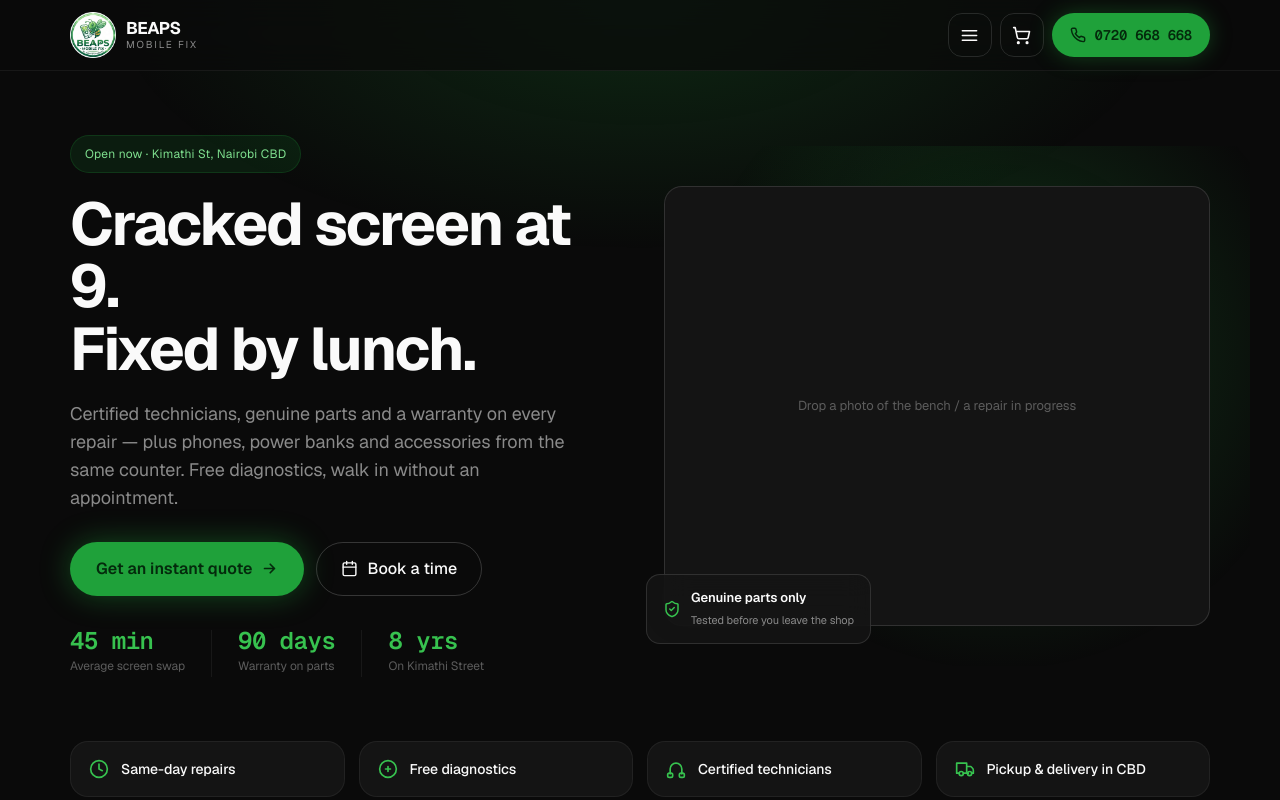
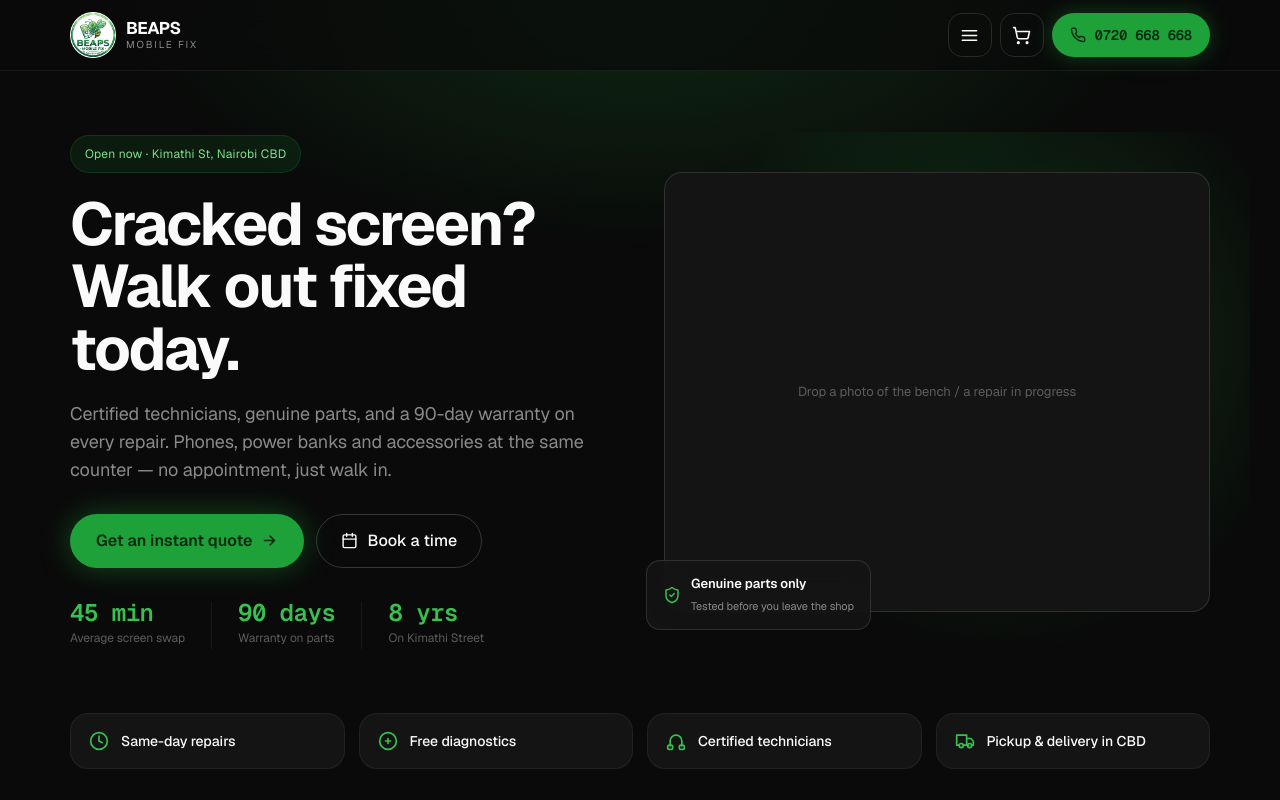
Before and after one commit to Tevin-Isaac/beaps-mobile-fix, a Next.js app: page / in a window 1280 px wide. Shown: the top 800 px of the page. Built offline with nearby package versions, Linux system fonts and the light colour scheme.

Commit message:
Sharpen hero headline and subtext copy

```diff
--- a/pages/index.tsx
+++ b/pages/index.tsx
@@ -102,12 +102,12 @@ const Home: NextPageWithTitle = () => {
             Open now · Kimathi St, Nairobi CBD
           </div>
           <h1 style={{ margin: "20px 0 0", fontSize: "clamp(34px, 5.4vw, 60px)", lineHeight: 1.04, fontWeight: 700, letterSpacing: "-0.032em" }}>
-            <WordReveal text="Cracked screen at 9." startDelay={0.3} />
+            <WordReveal text="Cracked screen?" startDelay={0.3} />
             <br />
-            <WordReveal text="Fixed by lunch." startDelay={0.7} />
+            <WordReveal text="Walk out fixed today." startDelay={0.5} />
           </h1>
           <p className="animate-fade-up delay-900" style={{ margin: "20px 0 0", fontSize: 18, lineHeight: 1.55, color: "var(--text-secondary)", maxWidth: 520 }}>
-            Certified technicians, genuine parts and a warranty on every repair — plus phones, power banks and accessories from the same counter. Free diagnostics, walk in without an appointment.
+            Certified technicians, genuine parts, and a 90-day warranty on every repair. Phones, power banks and accessories at the same counter — no appointment, just walk in.
           </p>
           <div className="animate-fade-up delay-900" style={{ display: "flex", gap: 12, marginTop: 30, flexWrap: "wrap" }}>
             <button type="button" className="btn-solid" onClick={() => router.push("/quote")}>
```
